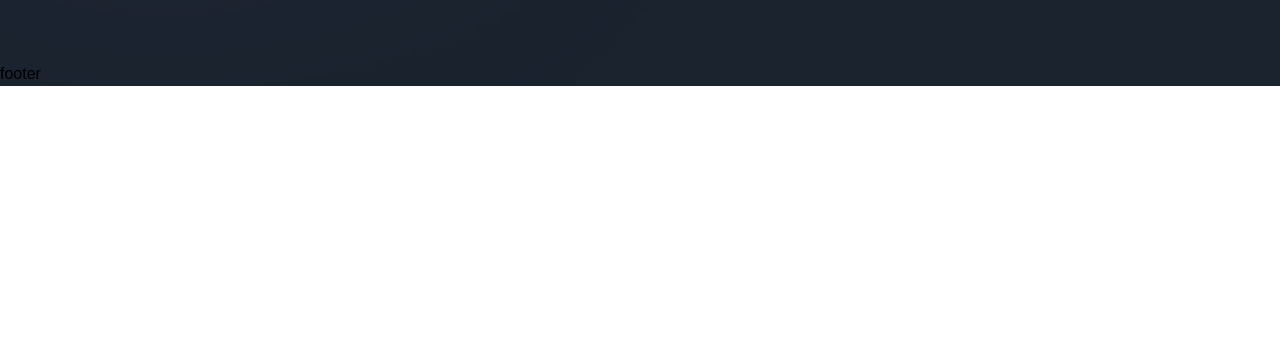
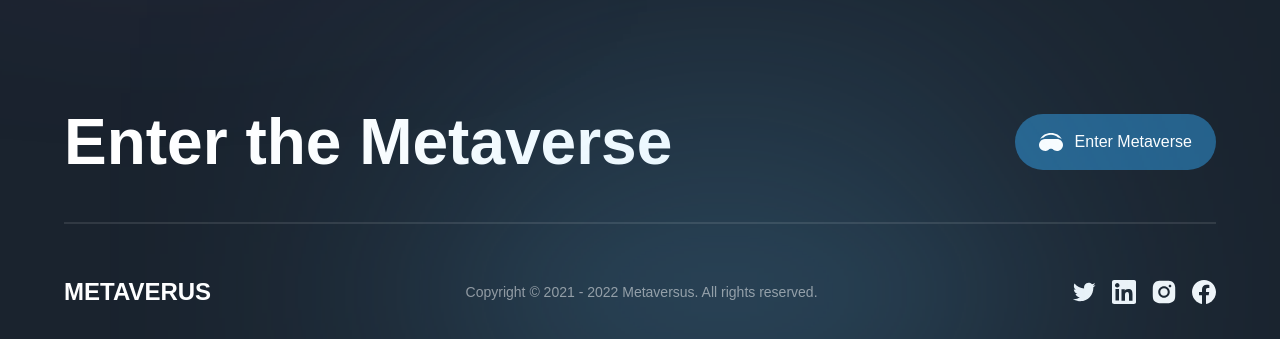
Before and after one commit to alvarobianor/multiversus-clone, a Next.js app: page / in a window 1280 px wide. Shown: the part 6851-7190 px from the top of the page. Before the commit the page ends 6937 px from the top, so only its background shows below. Built offline with nearby package versions, Linux system fonts and the light colour scheme; a web font is replaced by a local one.

Commit message:
finishing the footer component

```diff
--- a/components/Footer.jsx
+++ b/components/Footer.jsx
@@ -1,9 +1,62 @@
 'use client';
 
+import { motion } from 'framer-motion';
+import { socials } from '../constants';
+
+import styles from '../styles';
+import { footerVariants } from '../utils/motion';
+
 const Footer = () => (
-  <footer>
-    footer
-  </footer>
+  <motion.footer
+    variants={footerVariants}
+    initial="hidden"
+    whileInView="show"
+    className={`${styles.xPaddings} py-8 relative`}
+  >
+    <div className="footer-gradient" />
+    <div className={`${styles.innerWidth} mx-auto flex flex-col gap-8`}>
+      <div className="flex items-center justify-between flex-wrap gap-5">
+        <h4 className="font-bold md:text-[64px] text-[44px] text-white">
+          Enter the Metaverse
+        </h4>
+        <button
+          type="button"
+          className="flex items-center h-fit py-4 px-6 bg-[#25618B] rounded-[32px] gap-[12px]"
+        >
+          <img
+            src="/headset.svg"
+            alt="headset"
+            className="w-[24px] h-[24px] object-contain"
+          />
+          <span className="font-normal text-[16px] text-white">
+            Enter Metaverse
+          </span>
+        </button>
+      </div>
+
+      <div className="flex flex-col">
+        <div className="mb-[50px] h-[2px] bg-white opacity-10" />
+
+        <div className="flex items-center justify-between flex-wrap gap-4">
+          <h4 className="font-extrabold text-[24px] text-white">METAVERUS</h4>
+          <p className="font-normal text-[14px] text-white opacity-50">
+            Copyright © 2021 - 2022 Metaversus. All rights reserved.
+          </p>
+
+          <div className="flex gap-4">
+            {socials.map((social) => (
+              <img
+                key={social.name}
+                src={social.url}
+                alt={social.name}
+                className="w-[24px] h-[24px] object-contain cursor-pointer"
+              />
+            ))}
+          </div>
+        </div>
+      </div>
+    </div>
+  </motion.footer>
 );
 
 export default Footer;
```
